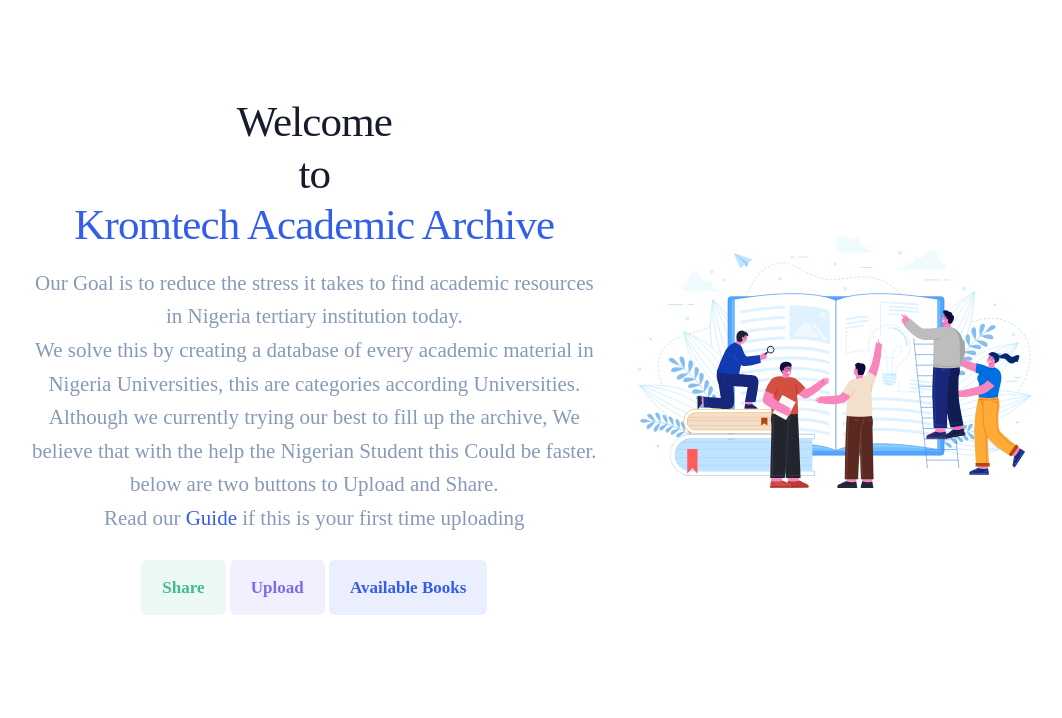
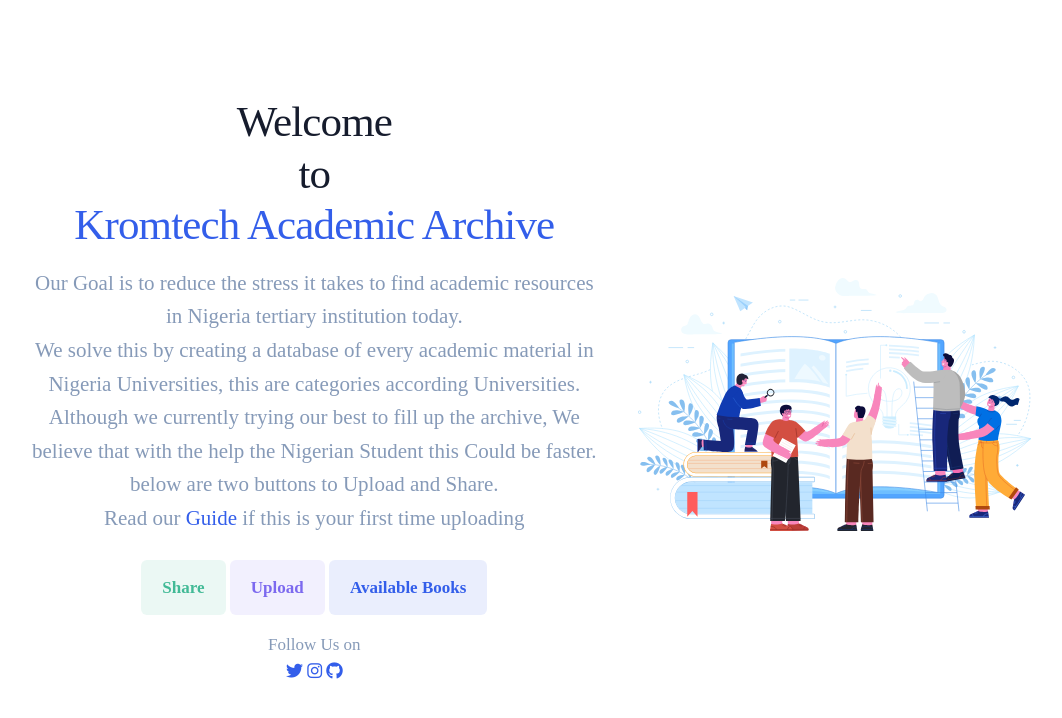
Before and after one commit to KROM-TECH/KAA, a plain HTML site: page home.html in a window 1280 px wide. Shown: the whole page, without its empty margins (109-1171 px from the left). Drawn offline with nearby package versions, Linux system fonts and the light colour scheme; no server answers.

Commit message:
follow_icons

```diff
--- a/home.html
+++ b/home.html
@@ -19,6 +19,7 @@
   <script src="https://stackpath.bootstrapcdn.com/bootstrap/4.3.1/js/bootstrap.min.js"
     integrity="sha384-JjSmVgyd0p3pXB1rRibZUAYoIIy6OrQ6VrjIEaFf/nJGzIxFDsf4x0xIM+B07jRM"
     crossorigin="anonymous"></script>
+    <script src="https://use.fontawesome.com/7672e5925f.js"></script>
 
   <link rel="stylesheet" href="./style/theme.min.css">
 
@@ -86,6 +87,11 @@
             <button class="btn btn-success-soft mt-3" data-toggle="modal" data-target="#shareModal">Share</button>
             <button class="btn btn-info-soft mt-3" data-toggle="modal" data-target="#uploadModal">Upload</button>
             <a class="btn btn-primary-soft mt-3" href="books.html">Available Books</a>
+            <div class="card-footer text-muted">
+              Follow Us on
+              <br>
+              <a href="#"><i class="fa fa-twitter"></i></a>    <a href="#"><i class="fa fa-instagram"></i></a> <a href="#"><i class="fa fa-github"></i></a>
+            </div>
 
 
             <div class="modal fade" id="shareModal" tabindex="-1" role="dialog" aria-labelledby="exampleModalLabel"
@@ -179,7 +185,7 @@
                       </div>
 
                       <div class="row">
-                        <div class="col-12 col-md-6" >
+                        <div class="col-12 col-md-6">
 
                           <!-- Email -->
                           <div class="form-label-group">
@@ -205,8 +211,8 @@
 
                           <!-- Email -->
                           <div class="form-label-group">
-                            <input type="text" class="form-control form-control-flush" id="level"
-                              placeholder="Level" required />
+                            <input type="text" class="form-control form-control-flush" id="level" placeholder="Level"
+                              required />
                             <label for="level">Level</label>
                           </div>
                         </div>
--- a/js/script.js
+++ b/js/script.js
@@ -56,6 +56,7 @@ $(document).ready(function () {
             .then(result => {
               console.log("Image uploaded!");
               alert("File uploaded!");
+              $('#uploadModal').modal('toggle'); //or  $('#IDModal').modal('hide');
             })
             .catch(error => {
               console.log("Error ==== ", error);
```
